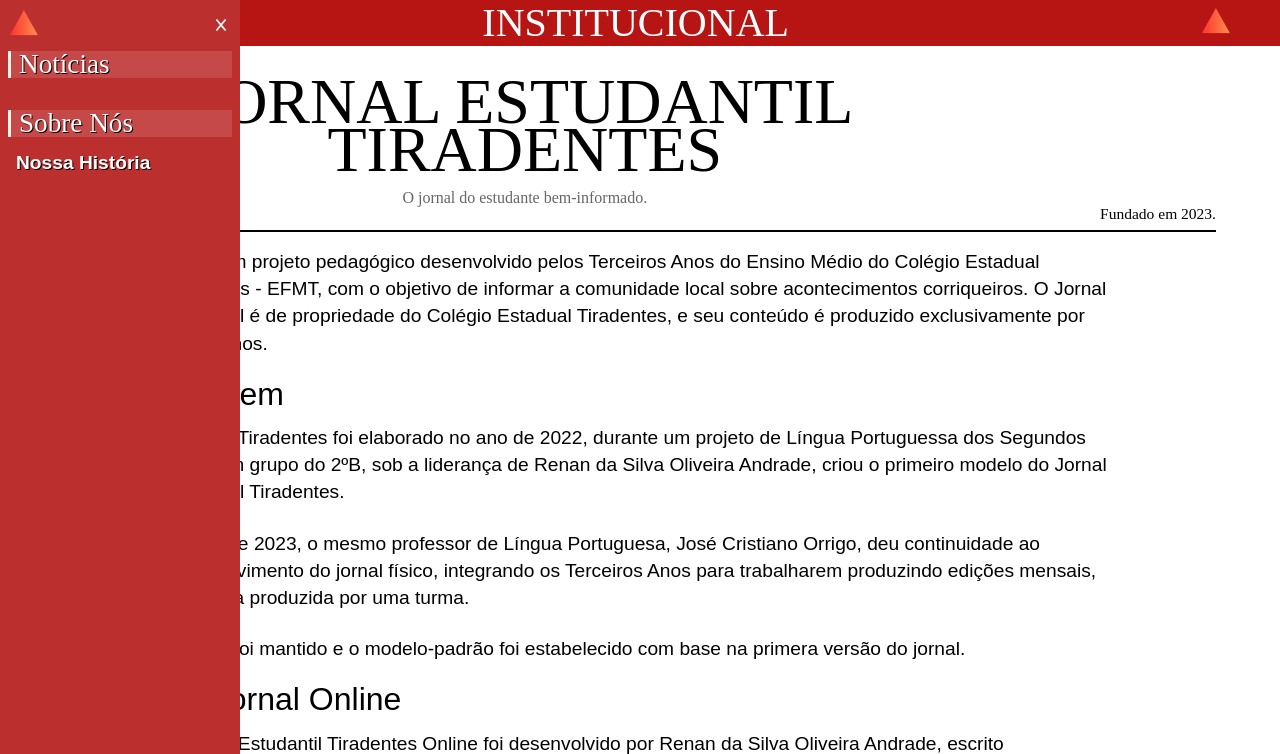
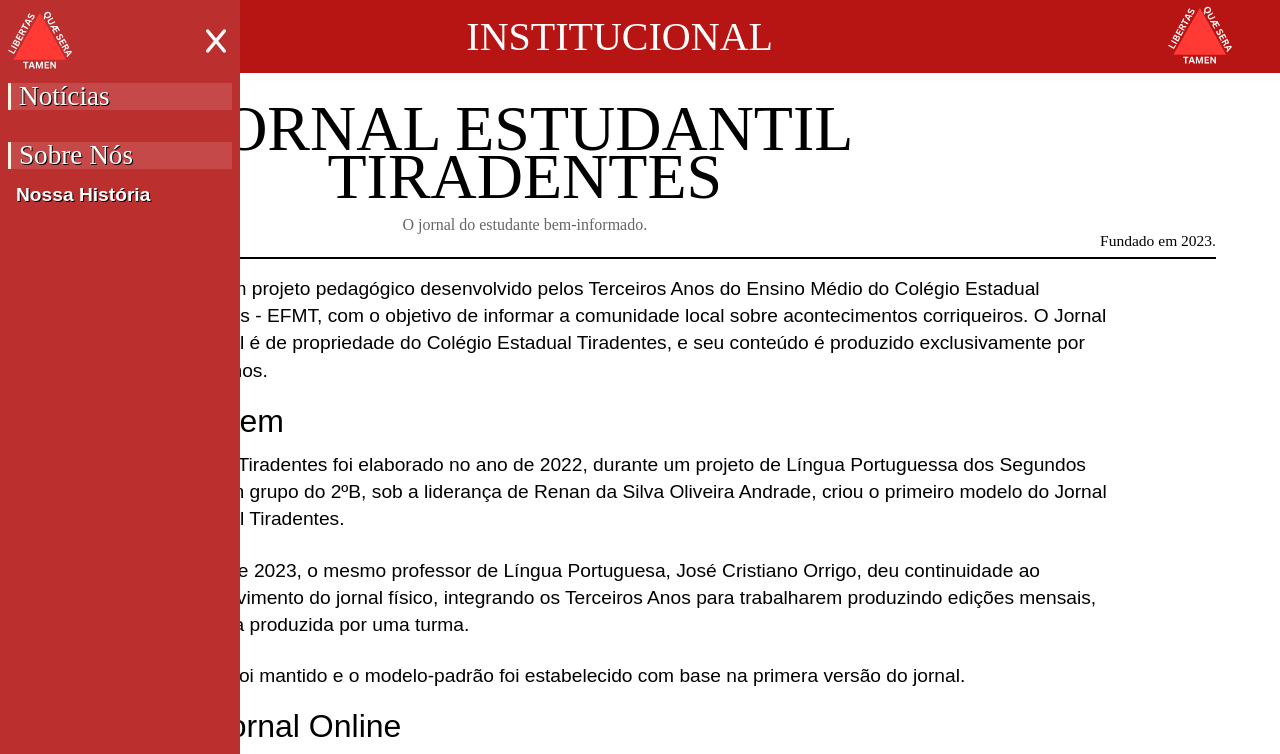
Before and after one commit to Jornal-Estudantil-Tiradentes/old-jornalestudantiltiradentes, a plain HTML site: page pages/about.html in a window 1280 px wide. Both pictures are taken after a click on the button 59 px from the left and 23 px from the top of the page. Shown: the top 754 px of the page. Drawn offline with Linux system fonts and the light colour scheme; no server answers; a web font is replaced by a local one.

Commit message:
Modificação estilo do header

```diff
--- a/pages/about.html
+++ b/pages/about.html
@@ -36,7 +36,7 @@
         <a href="/">
           <img
             class="header__logo"
-            src="/assets/logo.png"
+            src="/assets/logo.svg"
             alt="Logotipo Tiradentes"
           />
         </a>
@@ -46,12 +46,12 @@
       <div class="navbar__heading">
         <div class="navbar__logo">
           <img
-            src="/assets/logo.png"
+            src="/assets/logo.svg"
             alt="Logotipo Jornal Estudantil Tiradentes"
           />
         </div>
         <button class="navbar__btn">
-          <i class="fa-solid fa-x"></i>
+          <i class="fa-solid fa-x fa-2x"></i>
         </button>
       </div>
       <div class="navbar__menu">
@@ -158,7 +158,7 @@
           <div class="img-agradecimentos" style="background-image: url('/assets/alisson.jpg');"></div>
           </li>
           <li>José Cristiano Orrigo - Professor Orientador do projeto.</li>
-          <div class="img-agradecimentos" style="background-image: url('/assets/jose.png');"></div>
+          <div class="img-agradecimentos" style="background-image: url('/assets/jose.svglogo.svg');"></div>
         </ul>
       </section>
     </main>
--- a/styles/article/head/head.css
+++ b/styles/article/head/head.css
@@ -28,7 +28,7 @@
   margin-bottom: .5rem;
 }
 
-.article__updated {
+.article__date{
   display: block;
   font-style: italic;
 }
--- a/styles/default/header.css
+++ b/styles/default/header.css
@@ -31,8 +31,8 @@
 }
 
 .header__logo {
-  height: 2rem;
-  width: 2rem;
+  height: 4rem;
+  width: 4rem;
 }
 
 /* SKELETONS */
--- a/styles/default/navbar.css
+++ b/styles/default/navbar.css
@@ -32,8 +32,8 @@
 }
 
 .navbar__logo img {
-  height: 2rem;
-  width: 2rem;
+  height: 4rem;
+  width: 4rem;
 }
 
 .navbar__btn {
```
Also changed, not shown: index.html (+3 -3 lines), pages/article.html (+3 -3 lines), pages/list.html (+3 -3 lines), pages/not-found.html (+4 -4 lines), scripts/article/head/HeadBuilder.js (+5 -4 lines), assets/logo.png (deleted), assets/logo.svg (added).
